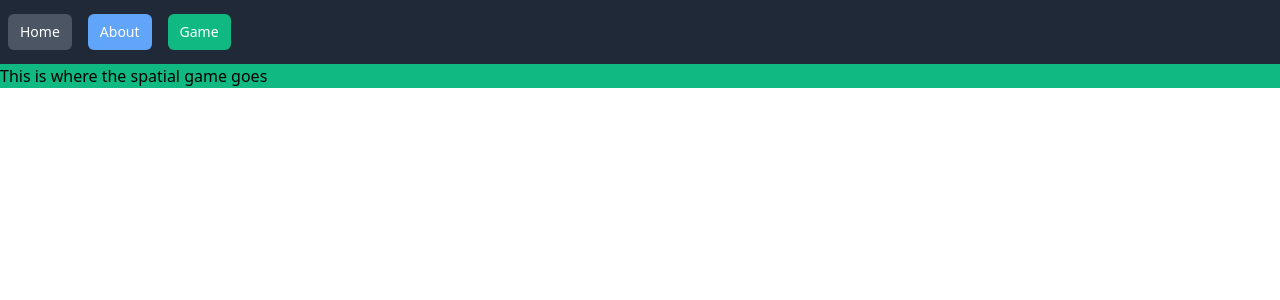
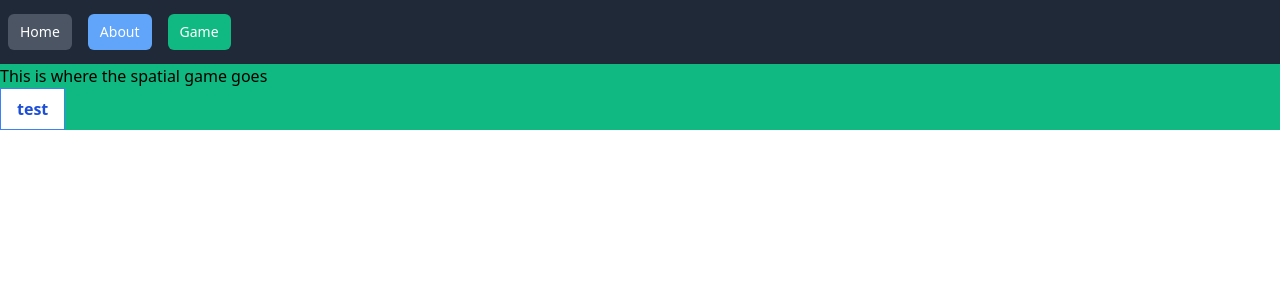
Before and after one commit to Mgm-source/Project-GameTheory, a Vue app in the folder spatial-webapp/: page /game in a window 1280 px wide. Shown: the top 300 px of the page. Built offline with nearby package versions, Linux system fonts and the light colour scheme.

Commit message:
adding the spatial game component to the view

```diff
--- a/spatial-webapp/src/views/Game.vue
+++ b/spatial-webapp/src/views/Game.vue
@@ -1,15 +1,18 @@
 <template>
   <div class="bg-green-500">
     <h1>This is where the spatial game goes</h1>
+    <spatial></spatial>
   </div>
 </template>
 
 <script>
+import Spatial from '../components/spatial.vue'
 // @ is an alias to /src
 
 export default {
   name: 'Game',
   components: {
+    Spatial
   }
 }
 </script>
```
